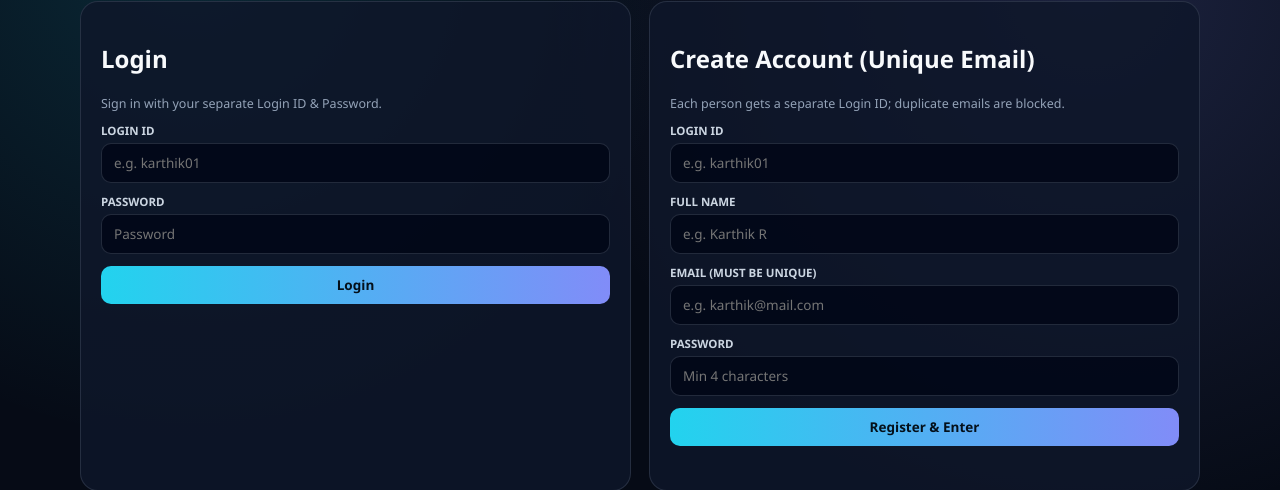
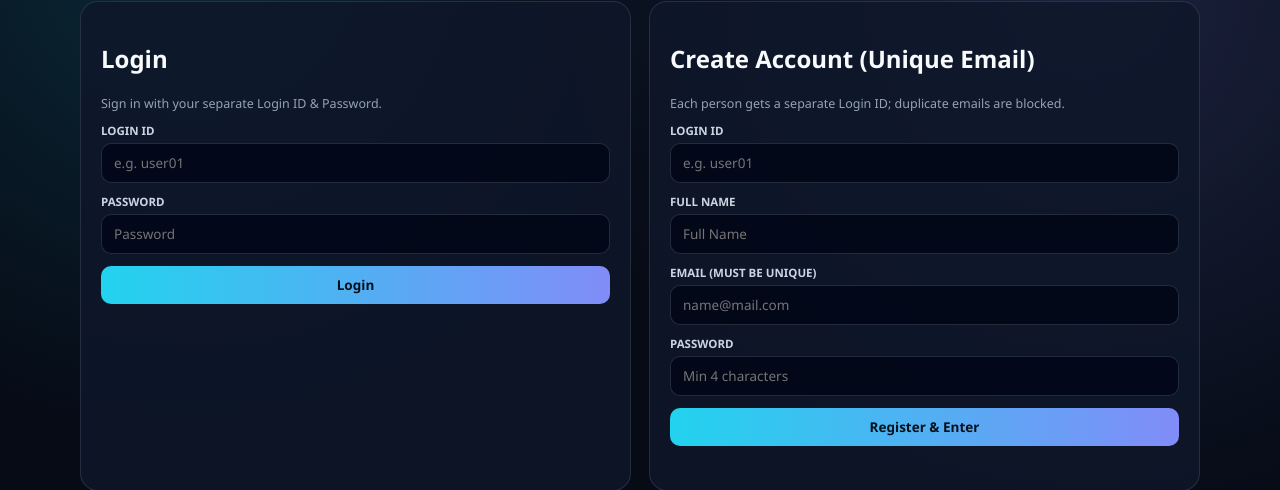
Before and after one commit to Parthiban-codex/CodeAlpha_intern, a Flask app: page / in a window 1280 px wide. Shown: the part 132-622 px from the top of the page. Run offline with Flask 3, Linux system fonts and the light colour scheme.

Commit message:
html finalized

```diff
--- a/TASK_3/templates/index.html
+++ b/TASK_3/templates/index.html
@@ -252,14 +252,13 @@
       <button class="btn btn-rose btn-sm hidden" id="logoutBtn" onclick="logout()">Logout</button>
     </header>
 
-    <!-- Auth View -->
     <section id="authSection" class="grid-2">
       <div class="panel">
         <h2>Login</h2>
         <p class="sub">Sign in with your separate Login ID &amp; Password.</p>
         <form id="loginForm">
           <label>Login ID</label>
-          <input type="text" id="loginIdInput" required placeholder="e.g. karthik01" />
+          <input type="text" id="loginIdInput" required placeholder="e.g. user01" />
           <label>Password</label>
           <input type="password" id="loginPassInput" required placeholder="Password" />
           <button type="submit" class="btn btn-primary">Login</button>
@@ -272,11 +271,11 @@
         <p class="sub">Each person gets a separate Login ID; duplicate emails are blocked.</p>
         <form id="regForm">
           <label>Login ID</label>
-          <input type="text" id="regLoginId" required placeholder="e.g. karthik01" />
+          <input type="text" id="regLoginId" required placeholder="e.g. user01" />
           <label>Full Name</label>
-          <input type="text" id="regName" required placeholder="e.g. Karthik R" />
+          <input type="text" id="regName" required placeholder="Full Name" />
           <label>Email (Must be Unique)</label>
-          <input type="email" id="regEmail" required placeholder="e.g. karthik@mail.com" />
+          <input type="email" id="regEmail" required placeholder="name@mail.com" />
           <label>Password</label>
           <input type="password" id="regPass" required placeholder="Min 4 characters" />
           <button type="submit" class="btn btn-primary">Register &amp; Enter</button>
@@ -285,7 +284,6 @@
       </div>
     </section>
 
-    <!-- Main App View -->
     <section id="appSection" class="hidden">
       <nav class="nav">
         <button class="tab active" data-tab="dashTab" onclick="switchTab('dashTab', this)">Dashboard</button>
@@ -295,7 +293,6 @@
         <button class="tab" data-tab="profileTab" onclick="switchTab('profileTab', this)">Edit Profile</button>
       </nav>
 
-      <!-- 1. Dashboard -->
       <div id="dashTab" class="tab-view">
         <div class="stats">
           <div class="stat"><small>Active Passes</small><strong id="cActive">0</strong></div>
@@ -310,7 +307,6 @@
         </div>
       </div>
 
-      <!-- 2. Book / Renew / Cancel -->
       <div id="passTab" class="tab-view hidden grid-2">
         <div class="panel">
           <h2>Book New Pass</h2>
@@ -350,7 +346,6 @@
         </div>
       </div>
 
-      <!-- 3. Expiry & Status -->
       <div id="expiryTab" class="tab-view hidden panel">
         <h2>Expiry &amp; Pass Status Tracker</h2>
         <label style="max-width:240px;">Filter Status</label>
@@ -363,14 +358,12 @@
         <div id="expiryList"></div>
       </div>
 
-      <!-- 4. Routes & Bus Status -->
       <div id="routesTab" class="tab-view hidden panel">
         <h2>Routes &amp; Live Bus Status</h2>
         <p class="sub">Timings, stops, fares, and live vehicle status.</p>
         <div id="routesList"></div>
       </div>
 
-      <!-- 5. Edit Profile -->
       <div id="profileTab" class="tab-view hidden panel" style="max-width:560px;">
         <h2>Edit Profile</h2>
         <p class="sub">Email must remain unique across all users. Updating refreshes pass signatures.</p>
```
